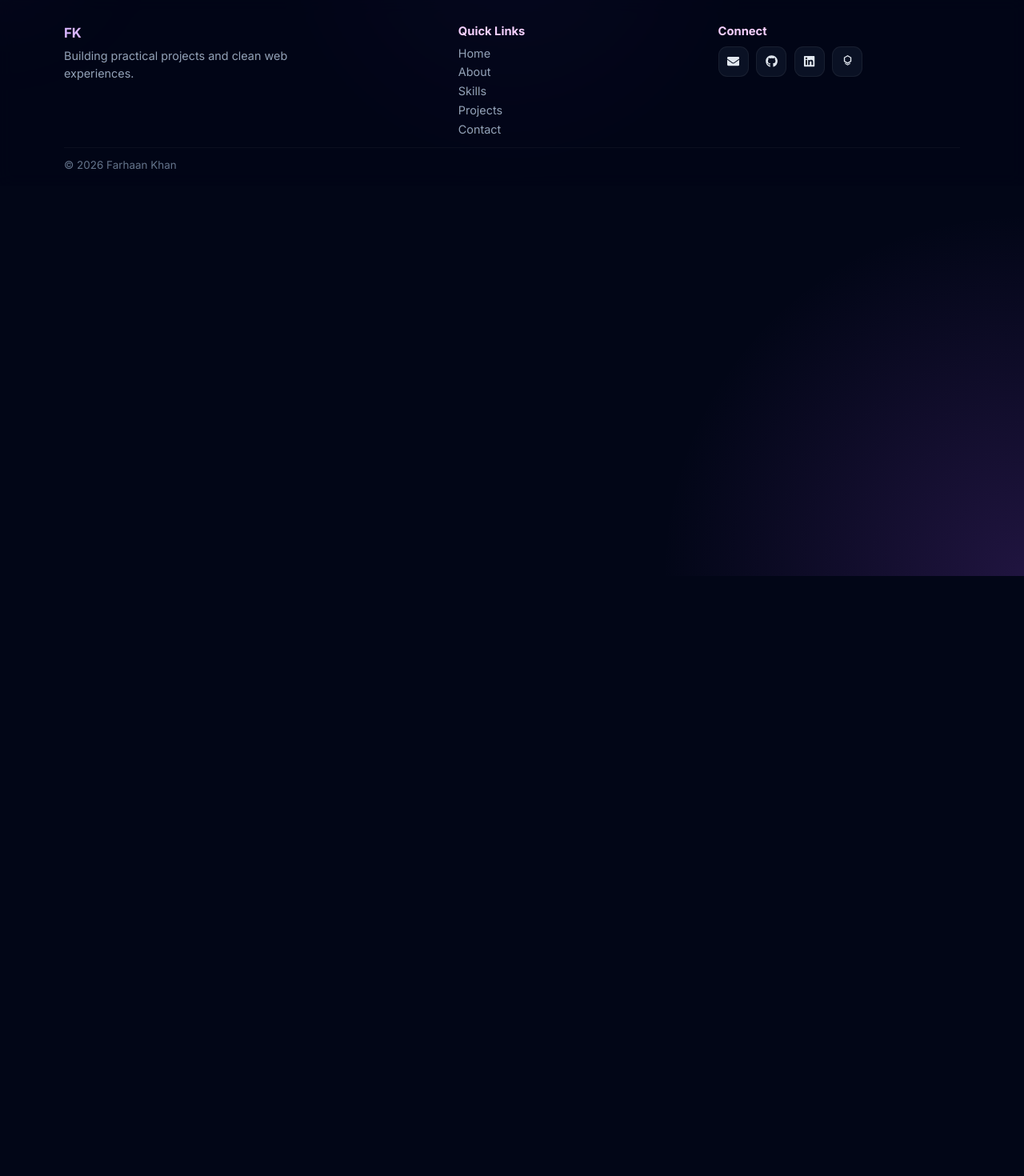
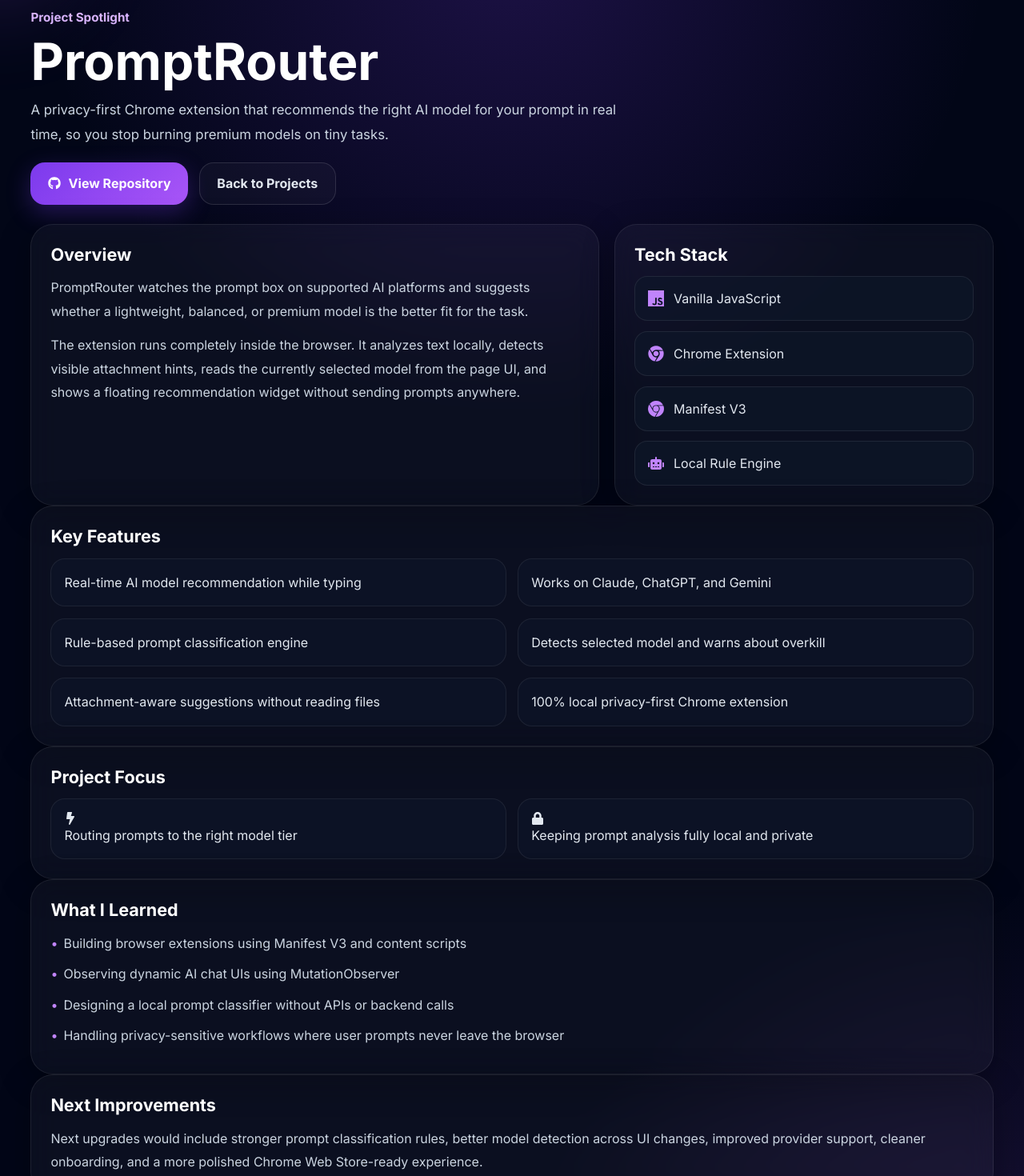
Before and after one commit to Far-200/portfolio-site, a React (Vite) app in the folder site/: page /projects/prompt-router in a window 1280 px wide. Shown: the part 80-1550 px from the top of the page at 80% size. Before the commit the page ends 800 px from the top, so only its background shows below. Built offline with nearby package versions, Linux system fonts and the light colour scheme.

Commit message:
Replace DLP project with PromptRouter showcase

```diff
--- a/site/src/App.jsx
+++ b/site/src/App.jsx
@@ -11,7 +11,7 @@ import ContactPage from "./pages/ContactPage";
 import CortexAIPage from "./pages/project-pages/FolderStructure";
 import PasswordCrackEsti from "./pages/project-pages/PasswordCrackEsti";
 import DevJTool from "./pages/project-pages/DevJTool";
-import DLPPage from "./pages/project-pages/DLPPage";
+import PromptRouterPage from "./pages/project-pages/PromptRouterPage";
 
 function App() {
   const glowRef = useRef(null);
@@ -50,7 +50,7 @@ function App() {
           element={<PasswordCrackEsti />}
         />
         <Route path="/projects/devtool" element={<DevJTool />} />
-        <Route path="/projects/dlp" element={<DLPPage />} />
+        <Route path="/projects/prompt-router" element={<PromptRouterPage />} />
       </Routes>
 
       <Footer />
--- a/site/src/components/Contact.jsx
+++ b/site/src/components/Contact.jsx
@@ -65,6 +65,15 @@ function Contact() {
           >
             LinkedIn
           </a>
+
+          <a
+            href="https://devfolio.co/@Farhaan_2k5"
+            target="_blank"
+            rel="noreferrer"
+            className="btn btn-secondary"
+          >
+            Devfolio
+          </a>
         </div>
       </motion.div>
     </section>
--- a/site/src/components/Projects.jsx
+++ b/site/src/components/Projects.jsx
@@ -27,11 +27,11 @@ function Projects() {
       github: "https://github.com/Far-200/DevTool",
     },
     {
-      title: "Data Leak Prevention System",
-      desc: "A security-focused system designed to detect and prevent sensitive information leaks using monitoring and rule-based detection logic.",
-      tech: ["Python", "Security", "Monitoring"],
-      route: "/projects/dlp",
-      github: "https://github.com/Far-200/DLP",
+      title: "PromptRouter",
+      desc: "A privacy-first Chrome extension that recommends the right AI model for your prompt in real time.",
+      tech: ["JavaScript", "Chrome Extension", "Manifest V3", "AI UX"],
+      route: "/projects/prompt-router",
+      github: "https://github.com/Far-200/prompt-model-suggester",
     },
   ];
 
--- a/site/src/pages/project-pages/DLPPage.jsx
+++ b/site/src/pages/project-pages/PromptRouterPage.jsx
@@ -1,30 +1,30 @@
 import { motion } from "framer-motion";
-import { FaGithub, FaShieldAlt, FaLock, FaBug } from "react-icons/fa";
-import { SiPython, SiFastapi, SiReact } from "react-icons/si";
+import { FaGithub, FaRobot, FaLock, FaBolt, FaChrome } from "react-icons/fa";
+import { SiJavascript, SiGooglechrome } from "react-icons/si";
 import { Link } from "react-router-dom";
 
-function DLPPage() {
+function PromptRouterPage() {
   const features = [
-    "Sensitive data monitoring workflow",
-    "Leak detection logic for protected information",
-    "Security-focused project structure",
-    "Alert-oriented prevention mindset",
-    "Clean project flow for future upgrades",
-    "Foundation for larger enterprise-style security systems",
+    "Real-time AI model recommendation while typing",
+    "Works on Claude, ChatGPT, and Gemini",
+    "Rule-based prompt classification engine",
+    "Detects selected model and warns about overkill",
+    "Attachment-aware suggestions without reading files",
+    "100% local privacy-first Chrome extension",
   ];
 
   const stack = [
-    { name: "Python", icon: <SiPython /> },
-    { name: "FastAPI / Backend", icon: <SiFastapi /> },
-    { name: "React / Frontend", icon: <SiReact /> },
-    { name: "Security Logic", icon: <FaShieldAlt /> },
+    { name: "Vanilla JavaScript", icon: <SiJavascript /> },
+    { name: "Chrome Extension", icon: <FaChrome /> },
+    { name: "Manifest V3", icon: <SiGooglechrome /> },
+    { name: "Local Rule Engine", icon: <FaRobot /> },
   ];
 
   const learnings = [
-    "Thinking about security projects beyond just UI and focusing on protection workflows",
-    "Structuring a project around detection, prevention, and monitoring ideas",
-    "Designing a system with future scope for stronger enterprise-style features",
-    "Building a portfolio project that connects well with larger cybersecurity and AI security ideas",
+    "Building browser extensions using Manifest V3 and content scripts",
+    "Observing dynamic AI chat UIs using MutationObserver",
+    "Designing a local prompt classifier without APIs or backend calls",
+    "Handling privacy-sensitive workflows where user prompts never leave the browser",
   ];
 
   return (
@@ -36,16 +36,16 @@ function DLPPage() {
         transition={{ duration: 0.6 }}
       >
         <p className="section-tag">Project Spotlight</p>
-        <h1>Data Leak Prevention System</h1>
+        <h1>PromptRouter</h1>
         <p className="project-detail-subtext">
-          A security-focused project built around the idea of detecting,
-          monitoring, and preventing sensitive information leaks through a more
-          protection-first workflow.
+          A privacy-first Chrome extension that recommends the right AI model
+          for your prompt in real time, so you stop burning premium models on
+          tiny tasks.
         </p>
 
         <div className="hero-buttons project-detail-actions">
           <a
-            href="https://github.com/Far-200/DLP"
+            href="https://github.com/Far-200/prompt-model-suggester"
             target="_blank"
             rel="noreferrer"
             className="btn btn-primary"
@@ -70,15 +70,16 @@ function DLPPage() {
         >
           <h2>Overview</h2>
           <p>
-            This project explores the core idea of data leak prevention by
-            focusing on how sensitive information can be identified, monitored,
-            and protected inside a software workflow.
+            PromptRouter watches the prompt box on supported AI platforms and
+            suggests whether a lightweight, balanced, or premium model is the
+            better fit for the task.
           </p>
 
           <p>
-            It acts as a strong security-themed project in my portfolio and also
-            reflects my growing interest in building practical systems around
-            cybersecurity, monitoring, and enterprise-inspired protection logic.
+            The extension runs completely inside the browser. It analyzes text
+            locally, detects visible attachment hints, reads the currently
+            selected model from the page UI, and shows a floating recommendation
+            widget without sending prompts anywhere.
           </p>
         </motion.div>
 
@@ -129,12 +130,12 @@ function DLPPage() {
         <h2>Project Focus</h2>
         <div className="project-feature-grid">
           <div className="project-feature-card">
-            <FaLock style={{ marginRight: "0.5rem" }} />
-            Preventing sensitive information exposure
+            <FaBolt style={{ marginRight: "0.5rem" }} />
+            Routing prompts to the right model tier
           </div>
           <div className="project-feature-card">
-            <FaBug style={{ marginRight: "0.5rem" }} />
-            Detecting risky behavior and suspicious data flow
+            <FaLock style={{ marginRight: "0.5rem" }} />
+            Keeping prompt analysis fully local and private
           </div>
         </div>
       </motion.div>
@@ -163,14 +164,14 @@ function DLPPage() {
       >
         <h2>Next Improvements</h2>
         <p>
-          Strong next upgrades would include deeper monitoring logic, better
-          alerting, clearer dashboards, stronger rules for sensitive-data
-          detection, and expansion toward a more enterprise-grade leak
-          prevention workflow.
+          Next upgrades would include stronger prompt classification rules,
+          better model detection across UI changes, improved provider support,
+          cleaner onboarding, and a more polished Chrome Web Store-ready
+          experience.
         </p>
       </motion.div>
     </section>
   );
 }
 
-export default DLPPage;
+export default PromptRouterPage;
```
